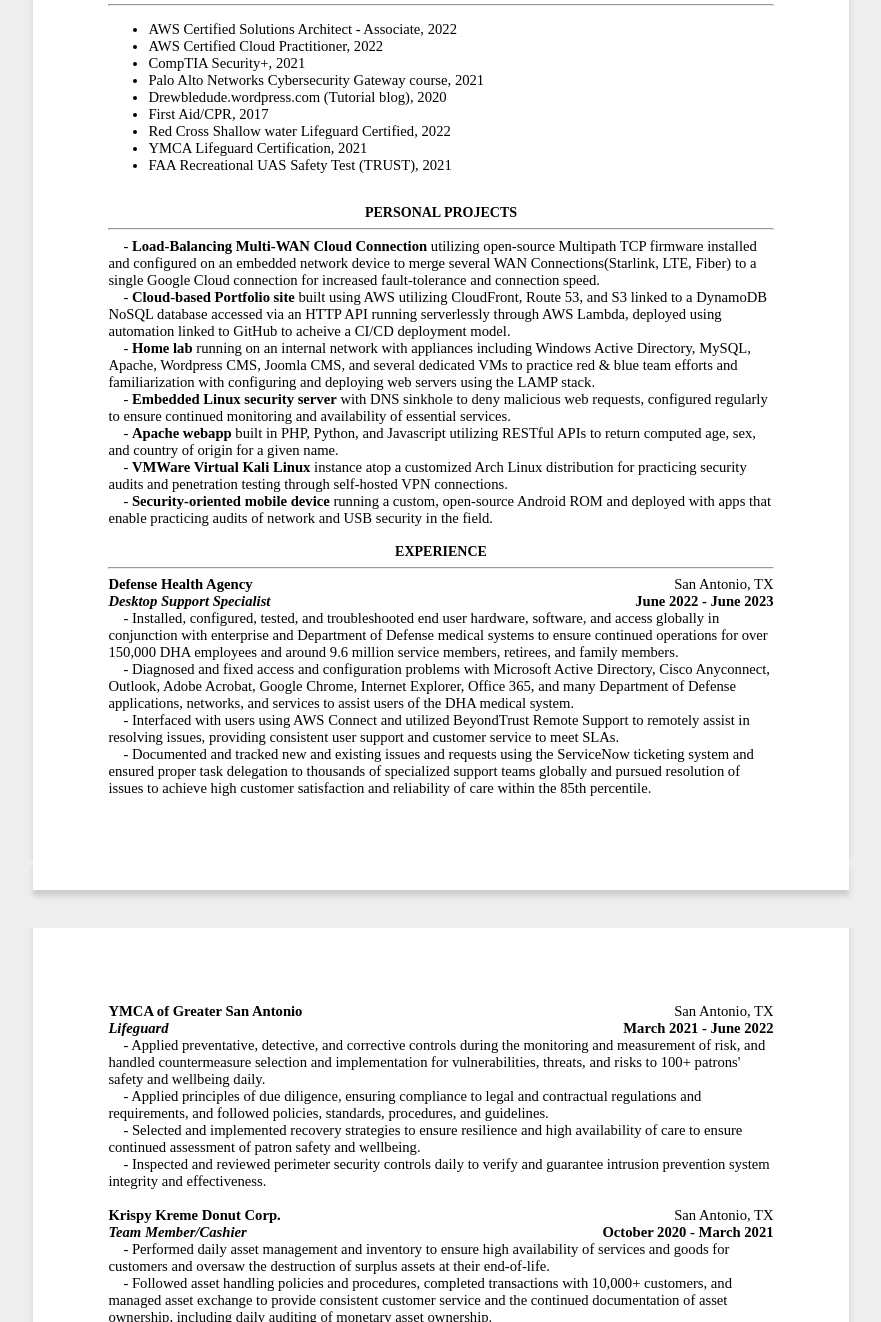
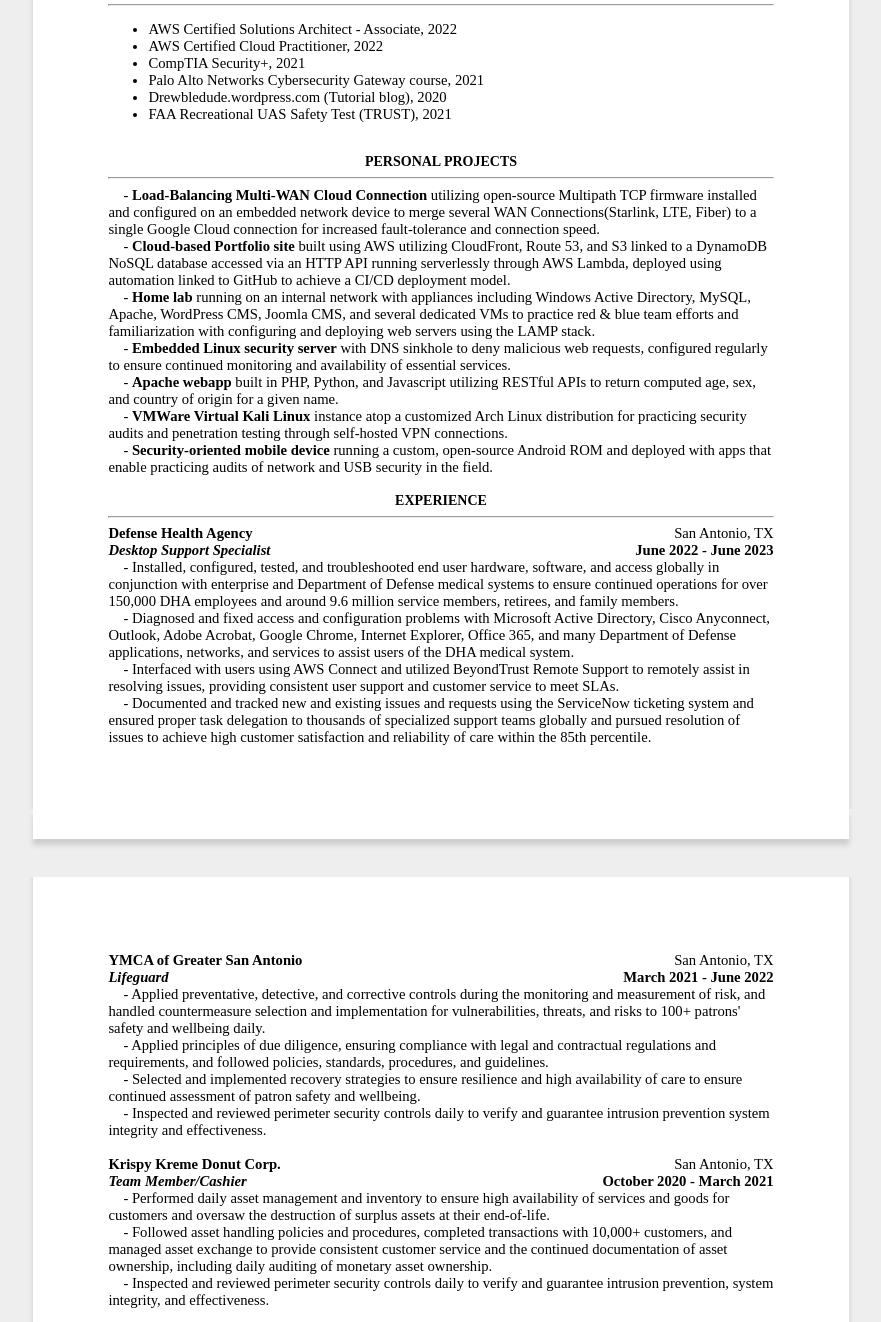
Before and after one commit to andrew-w-jones/resume, a plain HTML site: page public/resume.html in a window 1280 px wide. Shown: the part 364-1686 px from the top of the page, without its empty margins (199-1080 px from the left). Drawn offline with Linux system fonts and the light colour scheme.

Commit message:
Update resume.html

```diff
--- a/public/resume.html
+++ b/public/resume.html
@@ -31,9 +31,6 @@
     <li>CompTIA Security+, 2021</li>
     <li>Palo Alto Networks Cybersecurity Gateway course, 2021</li>
     <li>Drewbledude.wordpress.com (Tutorial blog), 2020</li>
-    <li>First Aid/CPR, 2017</li>
-    <li>Red Cross Shallow water Lifeguard Certified, 2022</li>
-    <li>YMCA Lifeguard Certification, 2021</li>
     <li>FAA Recreational UAS Safety Test (TRUST), 2021</li>
   </ul>
     <p>
@@ -43,9 +40,9 @@
   <hr>
 
   <p class="indent">- <b>Load-Balancing Multi-WAN Cloud Connection</b> utilizing open-source Multipath TCP firmware installed and configured on an embedded network device to merge several WAN Connections(Starlink, LTE, Fiber) to a single Google Cloud connection for increased fault-tolerance and connection speed.</p>
-  <p class="indent">- <b><a href="https://drewbledude.com">Cloud-based Portfolio site</a></b> built using AWS utilizing CloudFront, Route 53, and S3 linked to a DynamoDB NoSQL database accessed via an HTTP API running serverlessly through AWS Lambda, deployed using automation linked to <a href="https://github.com/andrew-w-jones">GitHub</a> to acheive a CI/CD deployment model.</p>
+  <p class="indent">- <b><a href="https://drewbledude.com">Cloud-based Portfolio site</a></b> built using AWS utilizing CloudFront, Route 53, and S3 linked to a DynamoDB NoSQL database accessed via an HTTP API running serverlessly through AWS Lambda, deployed using automation linked to <a href="https://github.com/andrew-w-jones">GitHub</a> to achieve a CI/CD deployment model.</p>
   <p class="indent">- <b>Home lab</b> running on an internal network with
-    appliances including Windows Active Directory, MySQL, Apache, Wordpress
+    appliances including Windows Active Directory, MySQL, Apache, WordPress
     CMS, Joomla CMS, and several dedicated VMs to practice red & blue team
     efforts and familiarization with configuring and deploying web servers
     using the LAMP stack.</p>
@@ -80,7 +77,7 @@
   <p><b>YMCA of Greater San Antonio</b><span style="float:right">San Antonio, TX</span></p>
   <p><b><em>Lifeguard</em><span style="float:right">March 2021 - June 2022</span></b></p>
     <p class="indent">- Applied preventative, detective, and corrective controls during the monitoring and measurement of risk, and handled countermeasure selection and implementation for vulnerabilities, threats, and risks to 100+ patrons' safety and wellbeing daily.</p>
-    <p class="indent">- Applied principles of due diligence, ensuring compliance to legal and contractual regulations and requirements, and followed policies, standards, procedures, and guidelines.</p>
+    <p class="indent">- Applied principles of due diligence, ensuring compliance with legal and contractual regulations and requirements, and followed policies, standards, procedures, and guidelines.</p>
     <p class="indent">- Selected and implemented recovery strategies to ensure resilience and high availability of care to ensure continued assessment of patron safety and wellbeing.</p>
     <p class="indent">- Inspected and reviewed perimeter security controls daily to verify and guarantee intrusion prevention system integrity and effectiveness.</p>
   <p><br></p>
```
